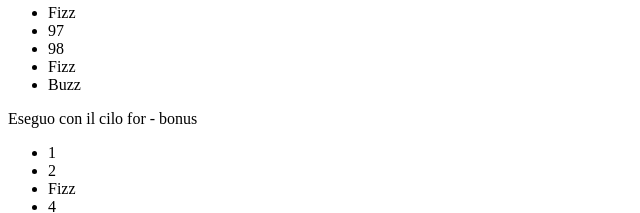
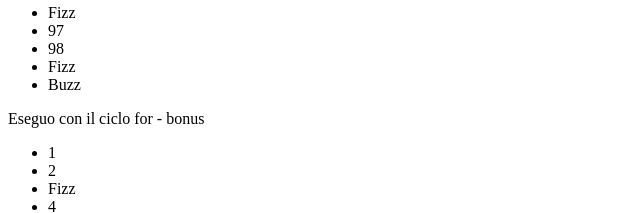
Before and after one commit to nicoalivernini/js-fizzbuzz, a plain HTML site: page index.html in a window 1280 px wide. Shown: the part 1722-1935 px from the top of the page, 0-640 px from the left. Drawn offline with Linux system fonts and the light colour scheme.

Commit message:
Esercizio completato + bonus

```diff
--- a/assets/js/main.js
+++ b/assets/js/main.js
@@ -38,8 +38,5 @@ for (var i = 1; i < 100 + 1; i++) {
   } //Ai numeri non multipli di 3 / 5 stampiamo solo il nome
     else {
     document.getElementById('for-bonus').innerHTML += "<li>" + numeri + "</li>"
-
   }
-
-
 }
--- a/index.html
+++ b/index.html
@@ -10,7 +10,7 @@
 <ul id="numeri">
 
 </ul>
-<p>Eseguo con il cilo for - bonus</p>
+<p>Eseguo con il ciclo for - bonus</p>
 <ul id="for-bonus">
 
 </ul>
```
